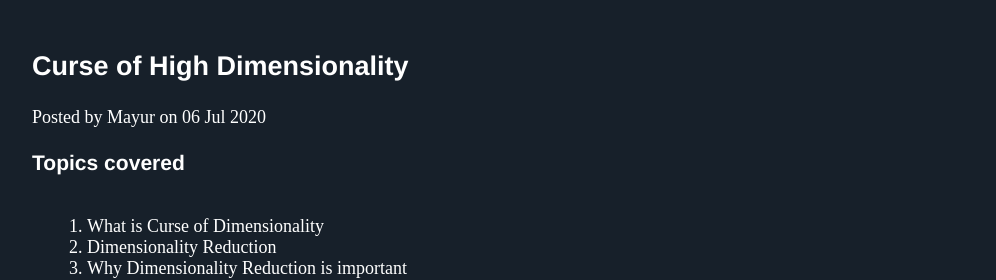
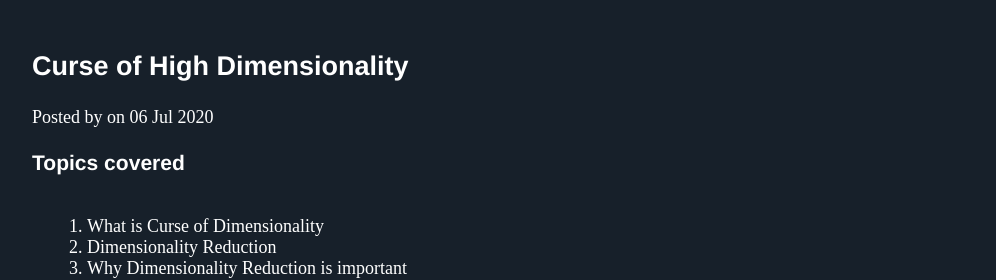
Before and after one commit to Mayurji/mayurji.github.io, a Jekyll site: the page built from _posts/2020-07-06-HighDimension.markdown, in a window 1280 px wide and 900 px high. Shown: the part 149-429 px from the top of the window, without its empty margins (32-1028 px from the left). Built offline with Jekyll 4.4.1, drawn with Linux system fonts in a browser that asks for light colours; nearby versions of some CDN libraries; comment, search, counter and statistics services are not loaded.

Commit message:
Update 2020-07-06-HighDimension.markdown

```diff
--- a/_posts/2020-07-06-HighDimension.markdown
+++ b/_posts/2020-07-06-HighDimension.markdown
@@ -3,7 +3,6 @@ layout: post
 title:  Curse of High Dimensionality
 description: Why high dimensional data is difficult to model on and why its important to reduce the dimension.
 category: Blog
-written_by: Mayur
 image_url: "/assets/images/highdimension/highdimension.jpeg"
 date:   2020-07-06 13:43:52 +0530
 ---
```
